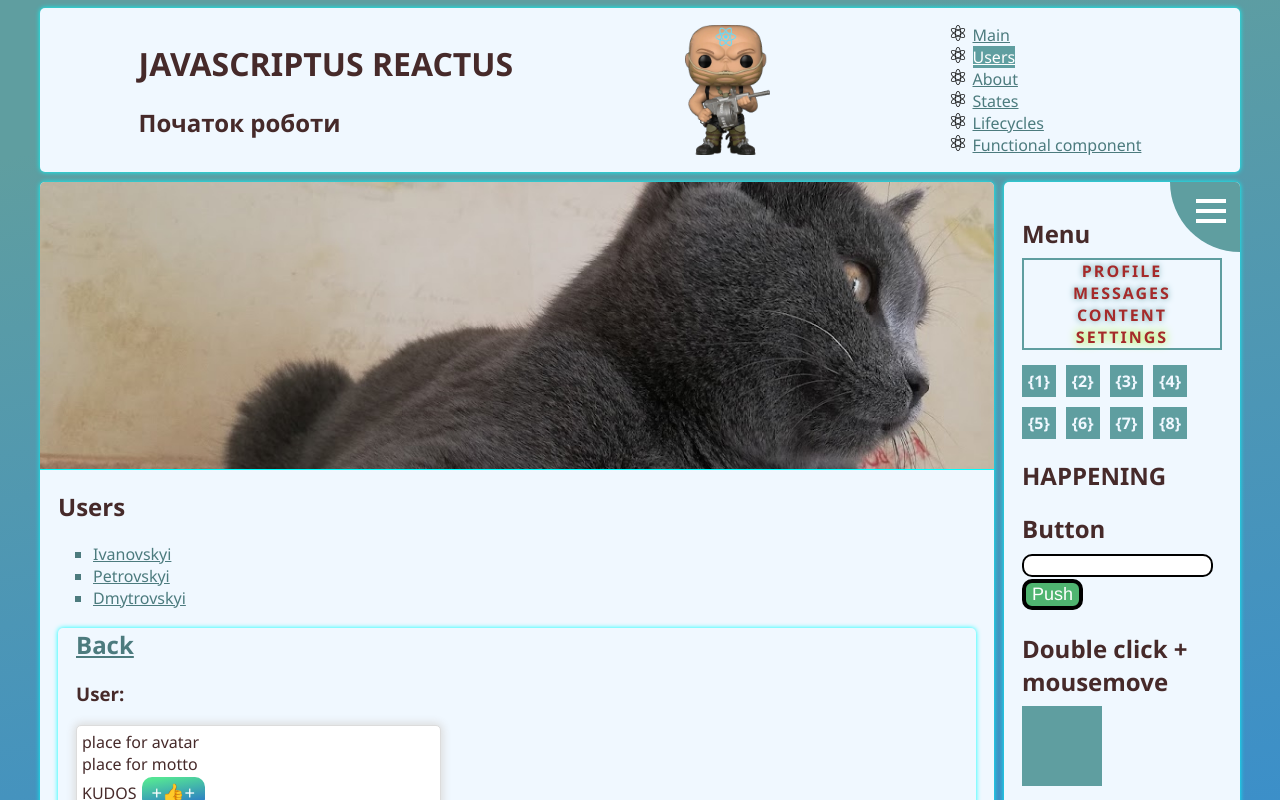
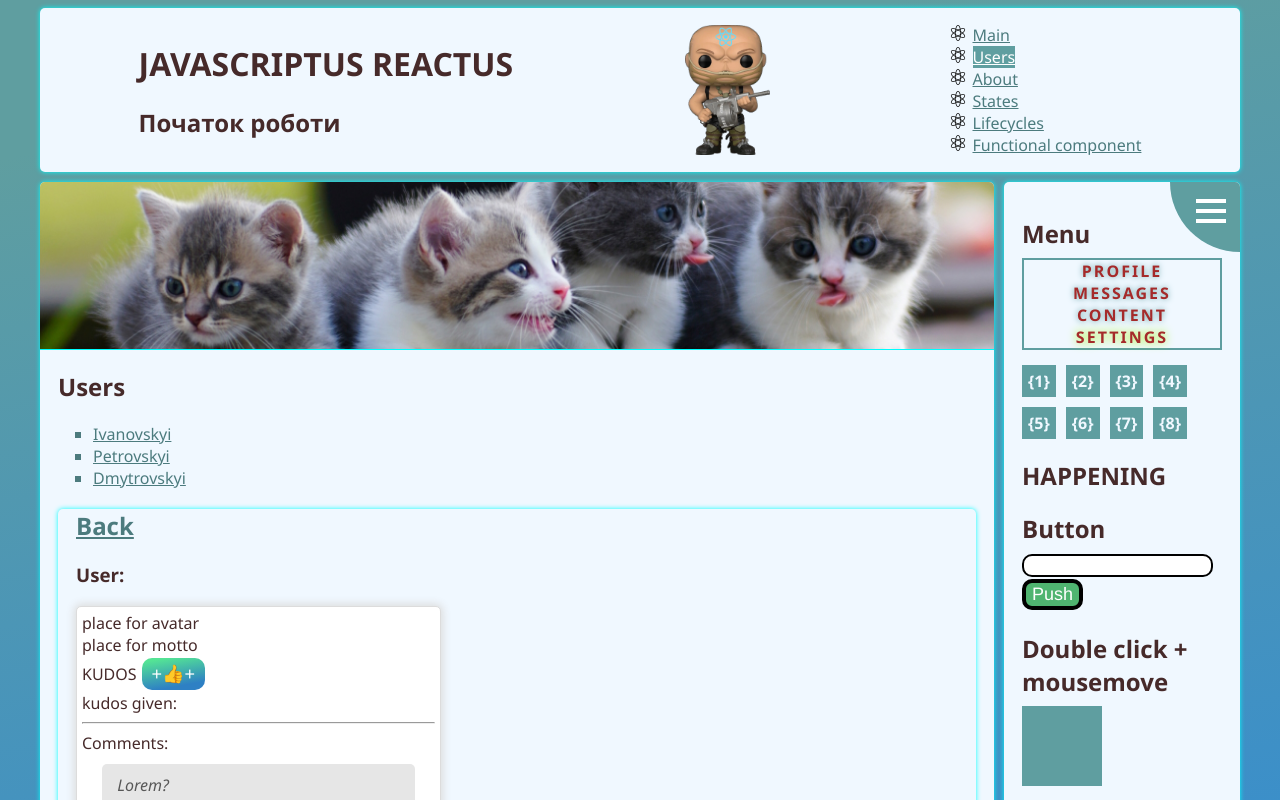
Before and after one commit to tztaras/app, a React (Create React App) app: page /users in a window 1280 px wide. Shown: the top 800 px of the page. Built offline with nearby package versions, Linux system fonts and the light colour scheme.

Commit message:
cats_main for users

```diff
--- a/src/Users/Users.css
+++ b/src/Users/Users.css
@@ -9,12 +9,12 @@
 }
 
 /* CAN YOU MAKE IT WIDER, PLEASE? */
-.cat-main {
+.cats_main {
     display: flex;
     justify-content: center;
 }
 
-.cat-main img {
+.cats_main img {
 
     /* THANKS */
 
--- a/src/Users/Users.js
+++ b/src/Users/Users.js
@@ -10,8 +10,8 @@ function Users() {
     console.log(url);
     return (
         <div className='users'>
-            <div className="cat-main">
-                <img src="./img/cat-main.jpg" alt="grey cat" />
+            <div className="cats_main">
+                <img src="./img/cats-main.jpg" alt="cats" />
             </div>
             <section>
 
```
Also changed, not shown: public/img/cat-main.jpg (deleted), public/img/cats-main.jpg (added).
